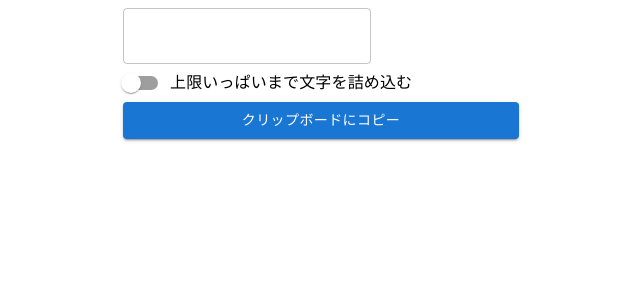
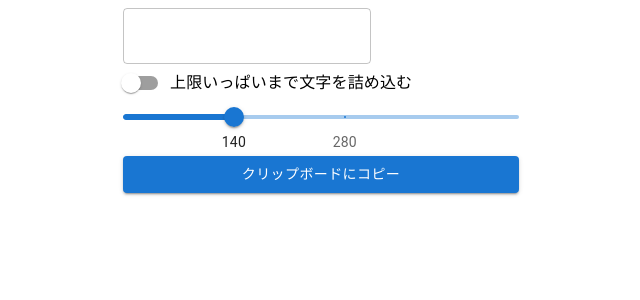
Before and after one commit to yu-ko-ba/repeater, a Next.js app: page / in a window 1280 px wide. Shown: the top 300 px of the page, without its empty margins (319-959 px from the left). Built offline with nearby package versions, Linux system fonts and the light colour scheme.

Commit message:
文字数の上限を指定できるようにした

```diff
--- a/src/pages/index.tsx
+++ b/src/pages/index.tsx
@@ -1,4 +1,4 @@
-import { Container, FormControlLabel, FormGroup, Switch, TextField, ThemeProvider, Typography } from '@mui/material'
+import { Container, FormControlLabel, FormGroup, Slider, Switch, TextField, ThemeProvider, Typography } from '@mui/material'
 import type { NextPage } from 'next'
 import Head from 'next/head'
 import Image from 'next/image'
@@ -11,6 +11,7 @@ import repeat from '../utils/repeat'
 const Home: NextPage = () => {
   const [unprocessedtext, setUnprocessedText] = useState("")
   const [processedText, setProcessedText] = useState("")
+  const [processedTextMaxLength, setProcessedTextMaxLength] = useState(140)
   const [cramToTheMax, setCramToTheMax] = useState(false)
 
   return (
@@ -26,7 +27,11 @@ const Home: NextPage = () => {
           <TextField
             onChange={(e) => {
               setUnprocessedText(e.target.value)
-              setProcessedText(repeat(e.target.value, 140, cramToTheMax))
+              setProcessedText(repeat(
+                e.target.value,
+                processedTextMaxLength,
+                cramToTheMax
+              ))
             }}
           />
           <FormGroup>
@@ -37,7 +42,7 @@ const Home: NextPage = () => {
                     setCramToTheMax(e.target.checked)
                     setProcessedText(repeat(
                       unprocessedtext,
-                      140,
+                      processedTextMaxLength,
                       e.target.checked
                     ))
                   }}
@@ -46,6 +51,26 @@ const Home: NextPage = () => {
               label="上限いっぱいまで文字を詰め込む"
             />
           </FormGroup>
+          <Slider
+            aria-label='文字数の上限'
+            defaultValue={140}
+            onChange={(_, v) => {
+              setProcessedTextMaxLength(v as number)
+              setProcessedText(repeat(
+                unprocessedtext,
+                v as number,
+                cramToTheMax
+              ))
+            }}
+            step={35}
+            min={0}
+            max={500}
+            marks={[
+              { value: 140, label: "140" },
+              { value: 280, label: "280" }
+            ]}
+            valueLabelDisplay="auto"
+          />
           <Typography>{processedText}</Typography>
           <ButtonWithSnackbar
             buttonLabel='クリップボードにコピー'
```
